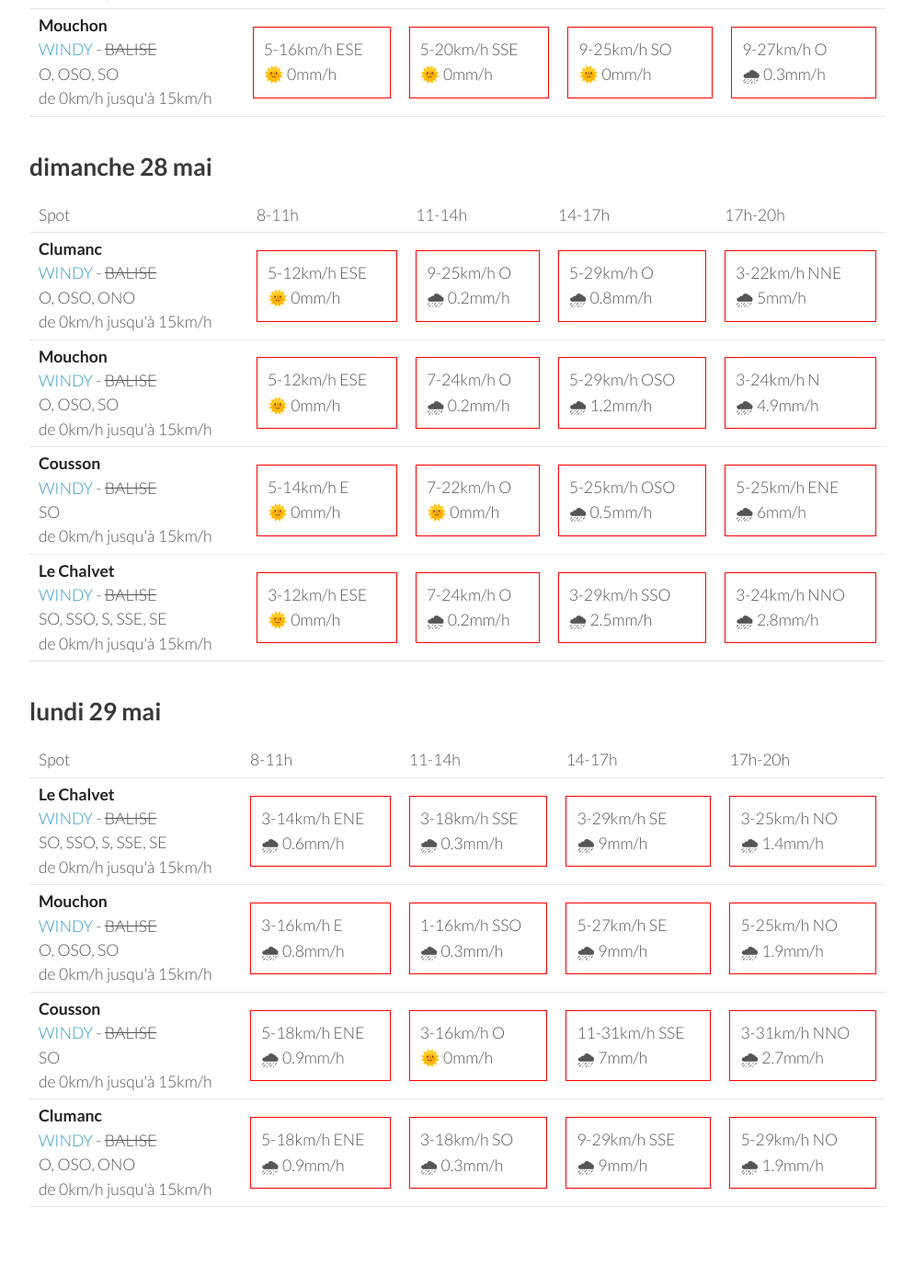
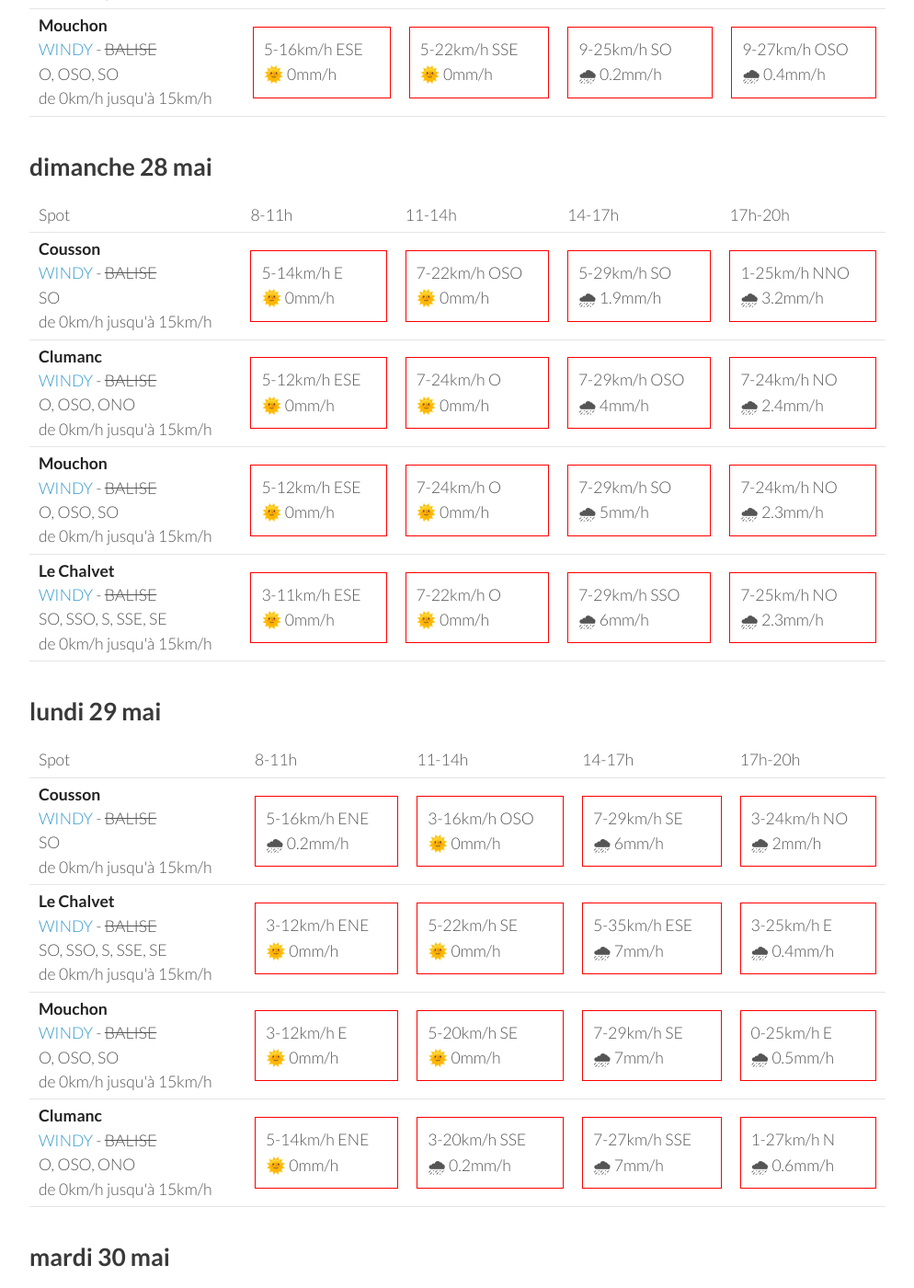
Before and after one commit to parapente-dans-le-nord/parapente-dans-le-nord.github.io, a Jekyll site: the page built from saint_andre.markdown, in a window 1280 px wide and 1400 px high, scrolled down 1892 px. Shown: the whole window at 92% size, without its empty margins (26-1020 px from the left). Built offline with Jekyll 4.4.1, drawn with Linux system fonts in a browser that asks for light colours; some of the changed text lies outside the part shown.

Commit message:
update index.markdown

```diff
--- a/saint_andre.markdown
+++ b/saint_andre.markdown
@@ -134,12 +134,12 @@ page mise à jour le jeudi 25 mai 06:36
       <td>17h-20h</td>
     </tr>
 <tr>
-        <td><strong>Clumanc</strong><br><a href="https://windy.com/44.027/6.402?43.914,6.403,10,m:eSxaglP">WINDY</a> - <span class="no-balise"> BALISE </span><br> <span class="vent-favorable">O, OSO, ONO</span><br><span class="force-vent">de 0km/h jusqu'à 15km/h</span> </td>
+        <td><strong>Le Chalvet</strong><br><a href="https://windy.com/43.979/6.480?43.866,6.480,10,m:eSsaglX">WINDY</a> - <span class="no-balise"> BALISE </span><br> <span class="vent-favorable">SO, SSO, S, SSE, SE</span><br><span class="force-vent">de 0km/h jusqu'à 15km/h</span> </td>
 
-            <td><div class="not-flyable"><p>5-18km/h E</p><p>🌞 0mm/h</p></div></td>
-            <td><div class="not-flyable"><p>5-22km/h S</p><p>🌞 0mm/h</p></div></td>
-            <td><div class="not-flyable"><p>9-27km/h OSO</p><p>🌞 0mm/h</p></div></td>
-            <td><div class="not-flyable"><p>9-29km/h O</p><p>🌧 0.3mm/h</p></div></td>
+            <td><div class="not-flyable"><p>5-14km/h E</p><p>🌞 0mm/h</p></div></td>
+            <td><div class="not-flyable"><p>7-22km/h SE</p><p>🌞 0mm/h</p></div></td>
+            <td><div class="not-flyable"><p>9-25km/h SO</p><p>🌧 0.2mm/h</p></div></td>
+            <td><div class="not-flyable"><p>9-27km/h OSO</p><p>🌧 0.4mm/h</p></div></td>
 
 
     </tr>
@@ -148,18 +148,18 @@ page mise à jour le jeudi 25 mai 06:36
 
             <td><div class="not-flyable"><p>7-18km/h E</p><p>🌞 0mm/h</p></div></td>
             <td><div class="not-flyable"><p>5-18km/h SSO</p><p>🌞 0mm/h</p></div></td>
-            <td><div class="not-flyable"><p>9-27km/h OSO</p><p>🌧 0.2mm/h</p></div></td>
-            <td><div class="not-flyable"><p>9-29km/h OSO</p><p>🌧 0.5mm/h</p></div></td>
+            <td><div class="not-flyable"><p>9-25km/h OSO</p><p>🌧 0.2mm/h</p></div></td>
+            <td><div class="not-flyable"><p>9-27km/h OSO</p><p>🌧 0.3mm/h</p></div></td>
 
 
     </tr>
 <tr>
-        <td><strong>Le Chalvet</strong><br><a href="https://windy.com/43.979/6.480?43.866,6.480,10,m:eSsaglX">WINDY</a> - <span class="no-balise"> BALISE </span><br> <span class="vent-favorable">SO, SSO, S, SSE, SE</span><br><span class="force-vent">de 0km/h jusqu'à 15km/h</span> </td>
+        <td><strong>Clumanc</strong><br><a href="https://windy.com/44.027/6.402?43.914,6.403,10,m:eSxaglP">WINDY</a> - <span class="no-balise"> BALISE </span><br> <span class="vent-favorable">O, OSO, ONO</span><br><span class="force-vent">de 0km/h jusqu'à 15km/h</span> </td>
 
-            <td><div class="not-flyable"><p>5-14km/h E</p><p>🌞 0mm/h</p></div></td>
-            <td><div class="not-flyable"><p>5-20km/h SSE</p><p>🌞 0mm/h</p></div></td>
-            <td><div class="not-flyable"><p>7-24km/h SO</p><p>🌞 0mm/h</p></div></td>
-            <td><div class="not-flyable"><p>9-27km/h O</p><p>🌧 0.4mm/h</p></div></td>
+            <td><div class="not-flyable"><p>5-18km/h E</p><p>🌞 0mm/h</p></div></td>
+            <td><div class="not-flyable"><p>5-22km/h SSE</p><p>🌞 0mm/h</p></div></td>
+            <td><div class="not-flyable"><p>9-27km/h OSO</p><p>🌧 0.2mm/h</p></div></td>
+            <td><div class="not-flyable"><p>9-29km/h O</p><p>🌧 0.5mm/h</p></div></td>
 
 
     </tr>
@@ -167,9 +167,9 @@ page mise à jour le jeudi 25 mai 06:36
         <td><strong>Mouchon</strong><br><a href="https://windy.com/43.992/6.424?43.878,6.425,10,m:eSuaglR">WINDY</a> - <span class="no-balise"> BALISE </span><br> <span class="vent-favorable">O, OSO, SO</span><br><span class="force-vent">de 0km/h jusqu'à 15km/h</span> </td>
 
             <td><div class="not-flyable"><p>5-16km/h ESE</p><p>🌞 0mm/h</p></div></td>
-            <td><div class="not-flyable"><p>5-20km/h SSE</p><p>🌞 0mm/h</p></div></td>
-            <td><div class="not-flyable"><p>9-25km/h SO</p><p>🌞 0mm/h</p></div></td>
-            <td><div class="not-flyable"><p>9-27km/h O</p><p>🌧 0.3mm/h</p></div></td>
+            <td><div class="not-flyable"><p>5-22km/h SSE</p><p>🌞 0mm/h</p></div></td>
+            <td><div class="not-flyable"><p>9-25km/h SO</p><p>🌧 0.2mm/h</p></div></td>
+            <td><div class="not-flyable"><p>9-27km/h OSO</p><p>🌧 0.4mm/h</p></div></td>
 
 
     </tr>
@@ -190,12 +190,22 @@ page mise à jour le jeudi 25 mai 06:36
       <td>17h-20h</td>
     </tr>
 <tr>
+        <td><strong>Cousson</strong><br><a href="https://windy.com/44.054/6.240?43.940,6.241,10,m:eSAaglz">WINDY</a> - <span class="no-balise"> BALISE </span><br> <span class="vent-favorable">SO</span><br><span class="force-vent">de 0km/h jusqu'à 15km/h</span> </td>
+
+            <td><div class="not-flyable"><p>5-14km/h E</p><p>🌞 0mm/h</p></div></td>
+            <td><div class="not-flyable"><p>7-22km/h OSO</p><p>🌞 0mm/h</p></div></td>
+            <td><div class="not-flyable"><p>5-29km/h SO</p><p>🌧 1.9mm/h</p></div></td>
+            <td><div class="not-flyable"><p>1-25km/h NNO</p><p>🌧 3.2mm/h</p></div></td>
+
+
+    </tr>
+<tr>
         <td><strong>Clumanc</strong><br><a href="https://windy.com/44.027/6.402?43.914,6.403,10,m:eSxaglP">WINDY</a> - <span class="no-balise"> BALISE </span><br> <span class="vent-favorable">O, OSO, ONO</span><br><span class="force-vent">de 0km/h jusqu'à 15km/h</span> </td>
 
             <td><div class="not-flyable"><p>5-12km/h ESE</p><p>🌞 0mm/h</p></div></td>
-            <td><div class="not-flyable"><p>9-25km/h O</p><p>🌧 0.2mm/h</p></div></td>
-            <td><div class="not-flyable"><p>5-29km/h O</p><p>🌧 0.8mm/h</p></div></td>
-            <td><div class="not-flyable"><p>3-22km/h NNE</p><p>🌧 5mm/h</p></div></td>
+            <td><div class="not-flyable"><p>7-24km/h O</p><p>🌞 0mm/h</p></div></td>
+            <td><div class="not-flyable"><p>7-29km/h OSO</p><p>🌧 4mm/h</p></div></td>
+            <td><div class="not-flyable"><p>7-24km/h NO</p><p>🌧 2.4mm/h</p></div></td>
 
 
     </tr>
@@ -203,29 +213,19 @@ page mise à jour le jeudi 25 mai 06:36
         <td><strong>Mouchon</strong><br><a href="https://windy.com/43.992/6.424?43.878,6.425,10,m:eSuaglR">WINDY</a> - <span class="no-balise"> BALISE </span><br> <span class="vent-favorable">O, OSO, SO</span><br><span class="force-vent">de 0km/h jusqu'à 15km/h</span> </td>
 
             <td><div class="not-flyable"><p>5-12km/h ESE</p><p>🌞 0mm/h</p></div></td>
-            <td><div class="not-flyable"><p>7-24km/h O</p><p>🌧 0.2mm/h</p></div></td>
-            <td><div class="not-flyable"><p>5-29km/h OSO</p><p>🌧 1.2mm/h</p></div></td>
-            <td><div class="not-flyable"><p>3-24km/h N</p><p>🌧 4.9mm/h</p></div></td>
-
-
-    </tr>
-<tr>
-        <td><strong>Cousson</strong><br><a href="https://windy.com/44.054/6.240?43.940,6.241,10,m:eSAaglz">WINDY</a> - <span class="no-balise"> BALISE </span><br> <span class="vent-favorable">SO</span><br><span class="force-vent">de 0km/h jusqu'à 15km/h</span> </td>
-
-            <td><div class="not-flyable"><p>5-14km/h E</p><p>🌞 0mm/h</p></div></td>
-            <td><div class="not-flyable"><p>7-22km/h O</p><p>🌞 0mm/h</p></div></td>
-            <td><div class="not-flyable"><p>5-25km/h OSO</p><p>🌧 0.5mm/h</p></div></td>
-            <td><div class="not-flyable"><p>5-25km/h ENE</p><p>🌧 6mm/h</p></div></td>
+            <td><div class="not-flyable"><p>7-24km/h O</p><p>🌞 0mm/h</p></div></td>
+            <td><div class="not-flyable"><p>7-29km/h SO</p><p>🌧 5mm/h</p></div></td>
+            <td><div class="not-flyable"><p>7-24km/h NO</p><p>🌧 2.3mm/h</p></div></td>
 
 
     </tr>
 <tr>
         <td><strong>Le Chalvet</strong><br><a href="https://windy.com/43.979/6.480?43.866,6.480,10,m:eSsaglX">WINDY</a> - <span class="no-balise"> BALISE </span><br> <span class="vent-favorable">SO, SSO, S, SSE, SE</span><br><span class="force-vent">de 0km/h jusqu'à 15km/h</span> </td>
 
-            <td><div class="not-flyable"><p>3-12km/h ESE</p><p>🌞 0mm/h</p></div></td>
-            <td><div class="not-flyable"><p>7-24km/h O</p><p>🌧 0.2mm/h</p></div></td>
-            <td><div class="not-flyable"><p>3-29km/h SSO</p><p>🌧 2.5mm/h</p></div></td>
-            <td><div class="not-flyable"><p>3-24km/h NNO</p><p>🌧 2.8mm/h</p></div></td>
+            <td><div class="not-flyable"><p>3-11km/h ESE</p><p>🌞 0mm/h</p></div></td>
+            <td><div class="not-flyable"><p>7-22km/h O</p><p>🌞 0mm/h</p></div></td>
+            <td><div class="not-flyable"><p>7-29km/h SSO</p><p>🌧 6mm/h</p></div></td>
+            <td><div class="not-flyable"><p>7-25km/h NO</p><p>🌧 2.3mm/h</p></div></td>
 
 
     </tr>
@@ -246,42 +246,42 @@ page mise à jour le jeudi 25 mai 06:36
       <td>17h-20h</td>
     </tr>
 <tr>
+        <td><strong>Cousson</strong><br><a href="https://windy.com/44.054/6.240?43.940,6.241,10,m:eSAaglz">WINDY</a> - <span class="no-balise"> BALISE </span><br> <span class="vent-favorable">SO</span><br><span class="force-vent">de 0km/h jusqu'à 15km/h</span> </td>
+
+            <td><div class="not-flyable"><p>5-16km/h ENE</p><p>🌧 0.2mm/h</p></div></td>
+            <td><div class="not-flyable"><p>3-16km/h OSO</p><p>🌞 0mm/h</p></div></td>
+            <td><div class="not-flyable"><p>7-29km/h SE</p><p>🌧 6mm/h</p></div></td>
+            <td><div class="not-flyable"><p>3-24km/h NO</p><p>🌧 2mm/h</p></div></td>
+
+
+    </tr>
+<tr>
         <td><strong>Le Chalvet</strong><br><a href="https://windy.com/43.979/6.480?43.866,6.480,10,m:eSsaglX">WINDY</a> - <span class="no-balise"> BALISE </span><br> <span class="vent-favorable">SO, SSO, S, SSE, SE</span><br><span class="force-vent">de 0km/h jusqu'à 15km/h</span> </td>
 
-            <td><div class="not-flyable"><p>3-14km/h ENE</p><p>🌧 0.6mm/h</p></div></td>
-            <td><div class="not-flyable"><p>3-18km/h SSE</p><p>🌧 0.3mm/h</p></div></td>
-            <td><div class="not-flyable"><p>3-29km/h SE</p><p>🌧 9mm/h</p></div></td>
-            <td><div class="not-flyable"><p>3-25km/h NO</p><p>🌧 1.4mm/h</p></div></td>
+            <td><div class="not-flyable"><p>3-12km/h ENE</p><p>🌞 0mm/h</p></div></td>
+            <td><div class="not-flyable"><p>5-22km/h SE</p><p>🌞 0mm/h</p></div></td>
+            <td><div class="not-flyable"><p>5-35km/h ESE</p><p>🌧 7mm/h</p></div></td>
+            <td><div class="not-flyable"><p>3-25km/h E</p><p>🌧 0.4mm/h</p></div></td>
 
 
     </tr>
 <tr>
         <td><strong>Mouchon</strong><br><a href="https://windy.com/43.992/6.424?43.878,6.425,10,m:eSuaglR">WINDY</a> - <span class="no-balise"> BALISE </span><br> <span class="vent-favorable">O, OSO, SO</span><br><span class="force-vent">de 0km/h jusqu'à 15km/h</span> </td>
 
-            <td><div class="not-flyable"><p>3-16km/h E</p><p>🌧 0.8mm/h</p></div></td>
-            <td><div class="not-flyable"><p>1-16km/h SSO</p><p>🌧 0.3mm/h</p></div></td>
-            <td><div class="not-flyable"><p>5-27km/h SE</p><p>🌧 9mm/h</p></div></td>
-            <td><div class="not-flyable"><p>5-25km/h NO</p><p>🌧 1.9mm/h</p></div></td>
-
-
-    </tr>
-<tr>
-        <td><strong>Cousson</strong><br><a href="https://windy.com/44.054/6.240?43.940,6.241,10,m:eSAaglz">WINDY</a> - <span class="no-balise"> BALISE </span><br> <span class="vent-favorable">SO</span><br><span class="force-vent">de 0km/h jusqu'à 15km/h</span> </td>
-
-            <td><div class="not-flyable"><p>5-18km/h ENE</p><p>🌧 0.9mm/h</p></div></td>
-            <td><div class="not-flyable"><p>3-16km/h O</p><p>🌞 0mm/h</p></div></td>
-            <td><div class="not-flyable"><p>11-31km/h SSE</p><p>🌧 7mm/h</p></div></td>
-            <td><div class="not-flyable"><p>3-31km/h NNO</p><p>🌧 2.7mm/h</p></div></td>
+            <td><div class="not-flyable"><p>3-12km/h E</p><p>🌞 0mm/h</p></div></td>
+            <td><div class="not-flyable"><p>5-20km/h SE</p><p>🌞 0mm/h</p></div></td>
+            <td><div class="not-flyable"><p>7-29km/h SE</p><p>🌧 7mm/h</p></div></td>
+            <td><div class="not-flyable"><p>0-25km/h E</p><p>🌧 0.5mm/h</p></div></td>
 
 
     </tr>
 <tr>
         <td><strong>Clumanc</strong><br><a href="https://windy.com/44.027/6.402?43.914,6.403,10,m:eSxaglP">WINDY</a> - <span class="no-balise"> BALISE </span><br> <span class="vent-favorable">O, OSO, ONO</span><br><span class="force-vent">de 0km/h jusqu'à 15km/h</span> </td>
 
-            <td><div class="not-flyable"><p>5-18km/h ENE</p><p>🌧 0.9mm/h</p></div></td>
-            <td><div class="not-flyable"><p>3-18km/h SO</p><p>🌧 0.3mm/h</p></div></td>
-            <td><div class="not-flyable"><p>9-29km/h SSE</p><p>🌧 9mm/h</p></div></td>
-            <td><div class="not-flyable"><p>5-29km/h NO</p><p>🌧 1.9mm/h</p></div></td>
+            <td><div class="not-flyable"><p>5-14km/h ENE</p><p>🌞 0mm/h</p></div></td>
+            <td><div class="not-flyable"><p>3-20km/h SSE</p><p>🌧 0.2mm/h</p></div></td>
+            <td><div class="not-flyable"><p>7-27km/h SSE</p><p>🌧 7mm/h</p></div></td>
+            <td><div class="not-flyable"><p>1-27km/h N</p><p>🌧 0.6mm/h</p></div></td>
 
 
     </tr>
@@ -289,3 +289,59 @@ page mise à jour le jeudi 25 mai 06:36
 </tbody>
 </table>
 {:/}
+## mardi 30 mai
+
+{::nomarkdown}
+<table>
+  <tbody>
+    <tr>
+      <td>Spot</td>
+      <td>8-11h</td>
+      <td>11-14h</td>
+      <td>14-17h</td>
+      <td>17h-20h</td>
+    </tr>
+<tr>
+        <td><strong>Cousson</strong><br><a href="https://windy.com/44.054/6.240?43.940,6.241,10,m:eSAaglz">WINDY</a> - <span class="no-balise"> BALISE </span><br> <span class="vent-favorable">SO</span><br><span class="force-vent">de 0km/h jusqu'à 15km/h</span> </td>
+
+            <td><div class="not-flyable"><p>5-18km/h ENE</p><p>🌞 0mm/h</p></div></td>
+            <td><div class="not-flyable"><p>1-18km/h SO</p><p>🌞 0mm/h</p></div></td>
+            <td><div class="not-flyable"><p>5-22km/h S</p><p>🌧 0.2mm/h</p></div></td>
+            <td><div class="not-flyable"><p>7-29km/h ONO</p><p>🌧 1.3mm/h</p></div></td>
+
+
+    </tr>
+<tr>
+        <td><strong>Mouchon</strong><br><a href="https://windy.com/43.992/6.424?43.878,6.425,10,m:eSuaglR">WINDY</a> - <span class="no-balise"> BALISE </span><br> <span class="vent-favorable">O, OSO, SO</span><br><span class="force-vent">de 0km/h jusqu'à 15km/h</span> </td>
+
+            <td><div class="not-flyable"><p>3-12km/h ENE</p><p>🌞 0mm/h</p></div></td>
+            <td><div class="not-flyable"><p>7-25km/h ESE</p><p>🌞 0mm/h</p></div></td>
+            <td><div class="not-flyable"><p>11-31km/h E</p><p>🌧 0.2mm/h</p></div></td>
+            <td><div class="not-flyable"><p>7-35km/h SE</p><p>🌧 0.5mm/h</p></div></td>
+
+
+    </tr>
+<tr>
+        <td><strong>Clumanc</strong><br><a href="https://windy.com/44.027/6.402?43.914,6.403,10,m:eSxaglP">WINDY</a> - <span class="no-balise"> BALISE </span><br> <span class="vent-favorable">O, OSO, ONO</span><br><span class="force-vent">de 0km/h jusqu'à 15km/h</span> </td>
+
+            <td><div class="not-flyable"><p>5-16km/h ENE</p><p>🌞 0mm/h</p></div></td>
+            <td><div class="not-flyable"><p>5-24km/h SE</p><p>🌞 0mm/h</p></div></td>
+            <td><div class="not-flyable"><p>9-29km/h ESE</p><p>🌞 0mm/h</p></div></td>
+            <td><div class="not-flyable"><p>3-35km/h SE</p><p>🌧 0.6mm/h</p></div></td>
+
+
+    </tr>
+<tr>
+        <td><strong>Le Chalvet</strong><br><a href="https://windy.com/43.979/6.480?43.866,6.480,10,m:eSsaglX">WINDY</a> - <span class="no-balise"> BALISE </span><br> <span class="vent-favorable">SO, SSO, S, SSE, SE</span><br><span class="force-vent">de 0km/h jusqu'à 15km/h</span> </td>
+
+            <td><div class="not-flyable"><p>3-12km/h NE</p><p>🌞 0mm/h</p></div></td>
+            <td><div class="not-flyable"><p>9-27km/h ESE</p><p>🌞 0mm/h</p></div></td>
+            <td><div class="not-flyable"><p>11-35km/h E</p><p>🌧 0.3mm/h</p></div></td>
+            <td><div class="not-flyable"><p>9-37km/h ESE</p><p>🌧 0.3mm/h</p></div></td>
+
+
+    </tr>
+
+</tbody>
+</table>
+{:/}
```
Also changed, not shown: other parts of saint_andre.markdown (+1 -1 lines).
